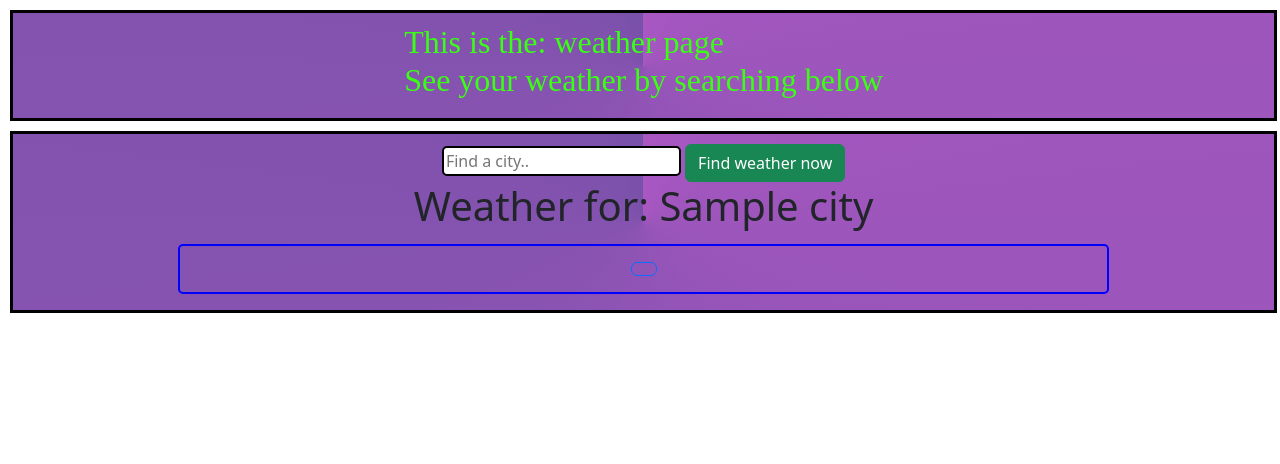
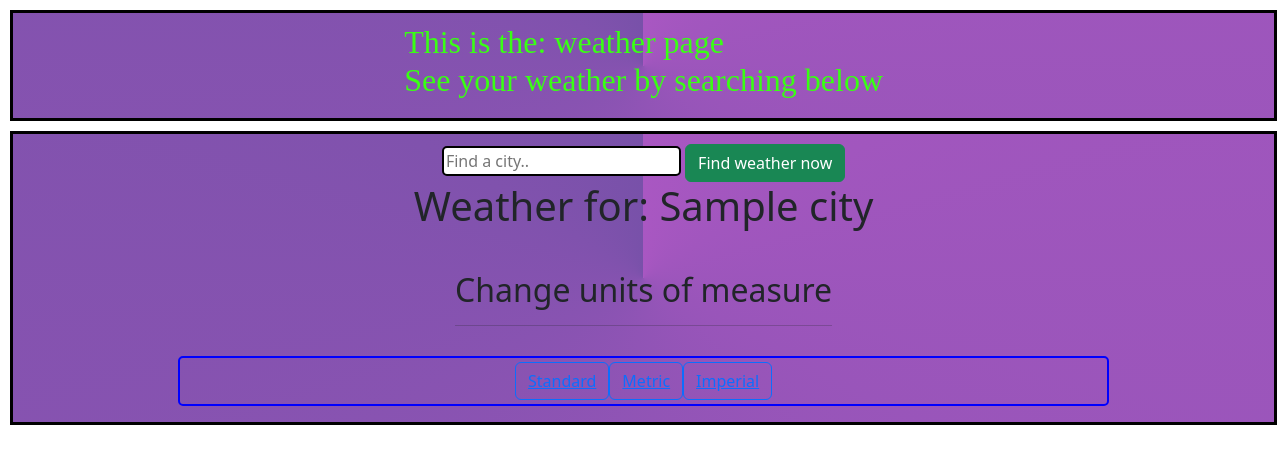
Before and after one commit to nathantsai1/myWeather, a Flask app: template templates/forecast.html in a window 1280 px wide. Shown: the part 60-524 px from the top of the page. Run offline with Flask 3, Linux system fonts and the light colour scheme; the template is opened without the code that fills it: most values are stand-ins (such as "Sample title", 1, 10 or a date in 2020).

Commit message:
added a few buttons

```diff
--- a/app.py
+++ b/app.py
@@ -67,6 +67,9 @@ def lat_n_lon(lat, lon, units):
     # use for finding latitude/longitude, and weather associated with it
     # Send the request to OpenWeather API
     if request.method == "GET":
+        # make sure units is actually a units
+        if (units !="standard" and units != "metric" and units != "imperial"):
+            return render_template('weather.html', units=units)
         response = weather(lat, lon, units, api_key)
         today = reverse_weather(lat, lon, units, api_key)
         if response == 'no' or today == 'no':
--- a/templates/forecast.html
+++ b/templates/forecast.html
@@ -4,9 +4,12 @@
 {% block weather %}
     <!-- a little about this page -->
      <h1>Weather for: {{ data['city']['name'] }}<br></h1>
-
+        <hr>
     <!-- add three options -->
+    <h2>Change units of measure<hr></h2>
      <div class="container4">
-        <button type="button" class="btn btn-outline-primary"> </button>
+        <button type="button" class="btn btn-outline-primary"><a href="/weather/{{lat}}/{{lon}}/standard">Standard</a></button>
+        <button type="button" class="btn btn-outline-primary"><a href="/weather/{{lat}}/{{lon}}/metric">Metric</a></button>
+        <button type="button" class="btn btn-outline-primary"><a href="/weather/{{lat}}/{{lon}}/imperial">Imperial</a></button>
      </div>
 {% endblock %}
--- a/templates/weather.html
+++ b/templates/weather.html
@@ -68,5 +68,10 @@
             alert('Please enter a valid value into the city input')
             // ask for location
         </script>
+    {% elif units %}
+        <script>
+            alert('It seems like unit: "{{ units }}" is not an accepted unit. Please change it!')
+            // ask for location
+        </script>
      {% endif %}
 {% endblock %}
```
